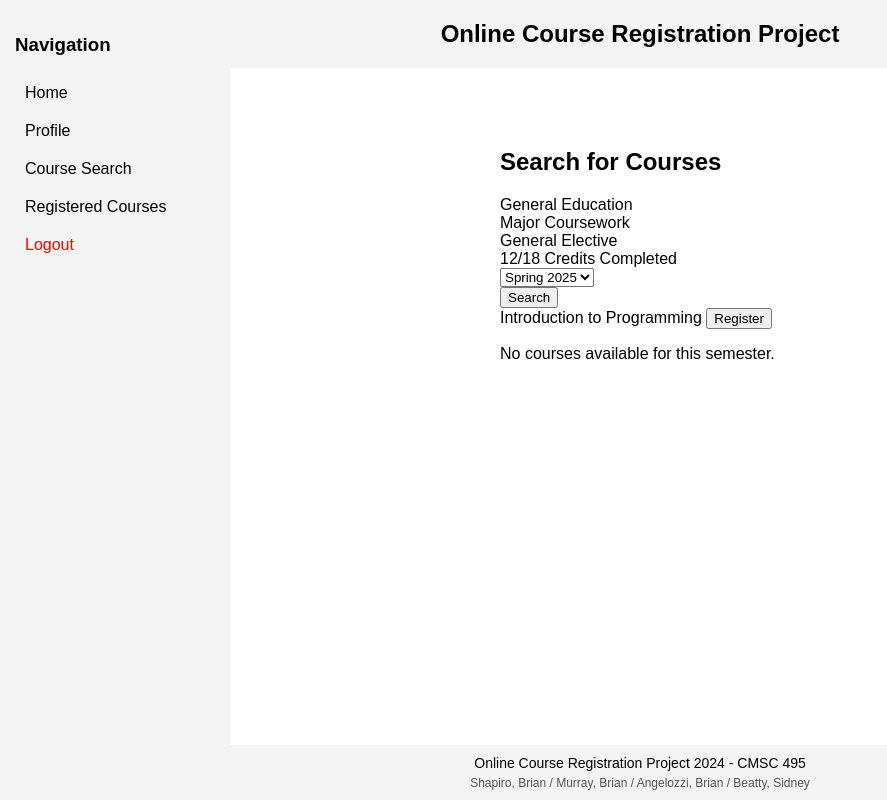
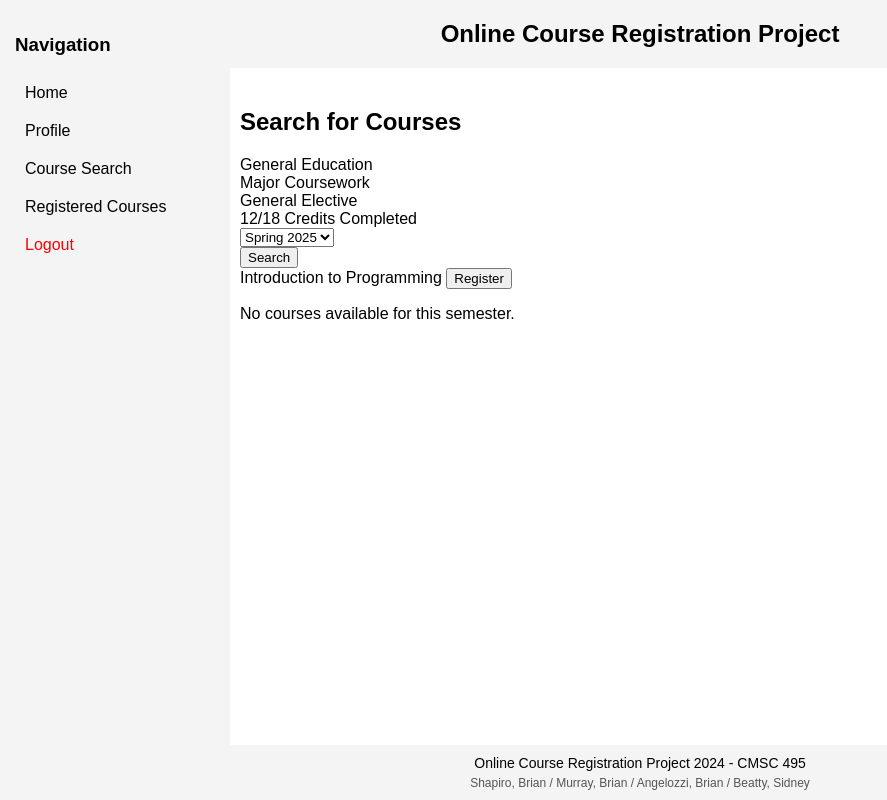
Before and after one commit to shapirobd/course_registration, a Flask app: page /course_search in a window 1280 px wide. Shown: the whole page, without its empty margins (0-887 px from the left). Run offline with Flask 3, Linux system fonts and the light colour scheme; the visitor is signed in with stand-in values (Sample User, id 1); parts of the project's set-up code (start-up, migrations or seed data) failed here and were passed over.

Commit message:
Update course_search.html

```diff
--- a/templates/course_search.html
+++ b/templates/course_search.html
@@ -3,8 +3,7 @@
 {% block title %}Search for Courses{% endblock %}
 
 {% block content %}
-<div class="main-content" style="display: flex; justify-content: center;">
-    <div class="content-container" style="flex: 1; padding: 20px; max-width: 800px;">
+<div class="container">
     <h2>Search for Courses</h2>
 
     <!-- Tabs for course types -->
@@ -44,7 +43,6 @@
         </div>
         <!-- If no courses are available -->
         <p id="noCoursesText" class="no-courses">No courses available for this semester.</p>
-        </div>
     </div>
 </div>
 
```
Lines whose indentation alone changed are shown as unchanged.
